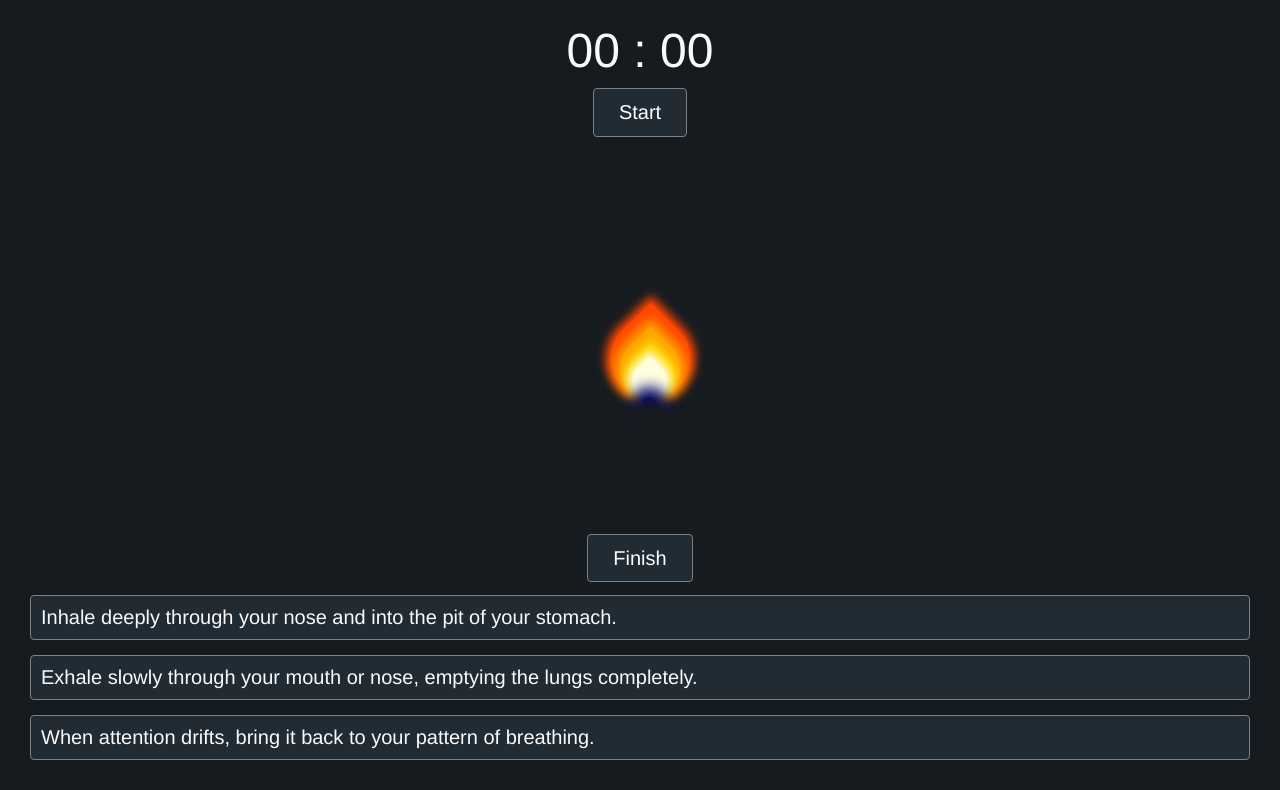
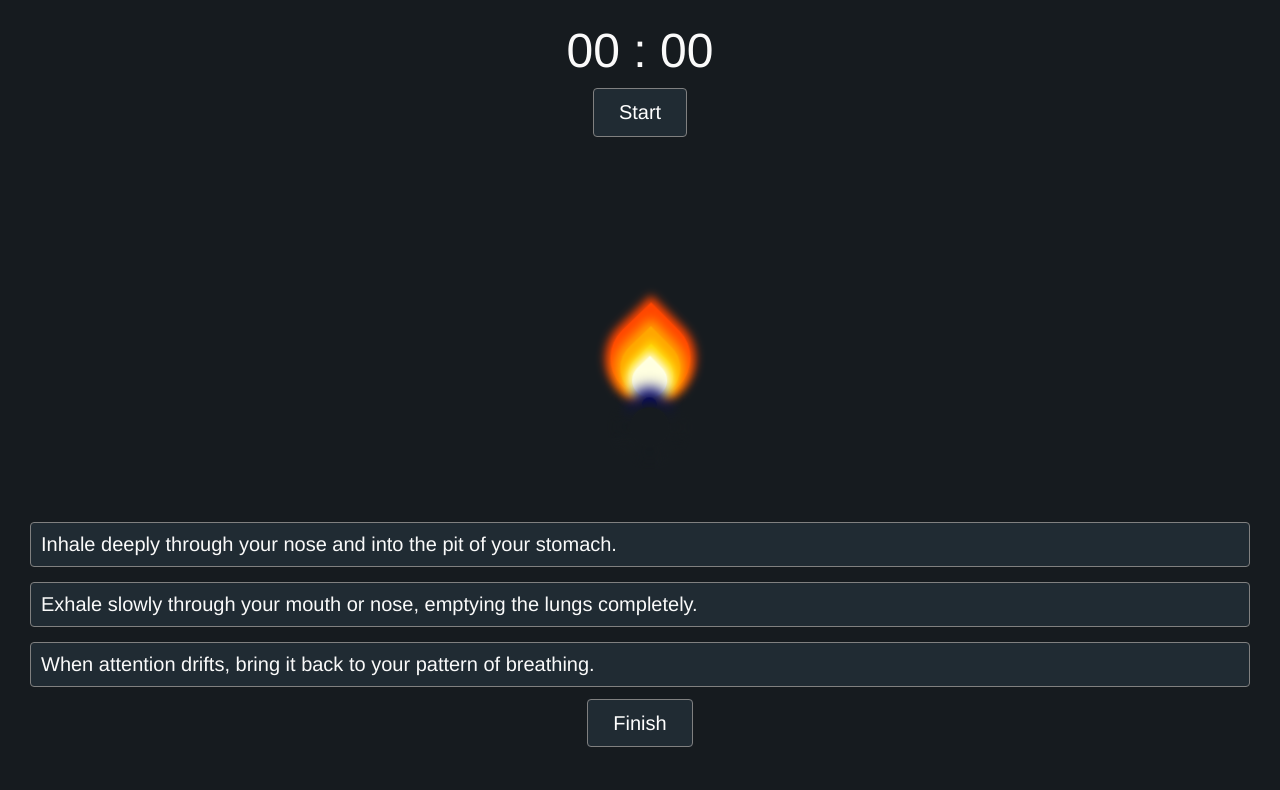
Before and after one commit to ArnoldDonPaul/Doppler, a React (Create React App) app: page /meditate in a window 1280 px wide. Shown: the part 1260-2050 px from the top of the page. After the commit the page ends 2025 px from the top, so only its background shows below. Built offline with nearby package versions, Linux system fonts and the light colour scheme.

Commit message:
added ScrollToTop function and implemented it so new pages start at the top

```diff
--- a/src/App.js
+++ b/src/App.js
@@ -1,5 +1,6 @@
 import React from 'react';
 import { BrowserRouter, Route, Switch } from 'react-router-dom'
+import ScrollToTop from './components/ScrollToTop'
 import "./styles/App.scss";
 import Main from './pages/Main';
 import Circuit from './pages/Circuit';
@@ -9,11 +10,13 @@ function App() {
   return (
     <div className="App">
       <BrowserRouter>
-        <Switch>
-          <Route exact path='/' component={Main} />
-          <Route path='/circuit' component={Circuit} />
-          <Route path='/meditate' component={Meditate} />
-        </Switch>
+        <ScrollToTop>
+          <Switch>
+            <Route exact path='/' component={Main} />
+            <Route path='/circuit' component={Circuit} />
+            <Route path='/meditate' component={Meditate} />
+          </Switch>
+        </ScrollToTop>
       </BrowserRouter>
     </div >
   )
--- a/src/components/Countdown.jsx
+++ b/src/components/Countdown.jsx
@@ -39,7 +39,8 @@ class Countdown extends Component {
 
     startTimer() {
         if (this.timer === 0 && this.state.seconds > 0) {
-            this.timer = setInterval(this.countDown, 1000);
+            this.timer = setInterval(this.countDown, 70);
+            // this.timer = setInterval(this.countDown, 1000);
         }
     }
 
--- /dev/null
+++ b/src/components/ScrollToTop.js
@@ -0,0 +1,17 @@
+import React, { useEffect, Fragment } from 'react';
+import { withRouter } from 'react-router-dom';
+
+function ScrollToTop({ history, children }) {
+    useEffect(() => {
+        const unlisten = history.listen(() => {
+            window.scrollTo(0, 0);
+        });
+        return () => {
+            unlisten();
+        }
+    }, []);
+
+    return <Fragment>{children}</Fragment>;
+}
+
+export default withRouter(ScrollToTop);
--- a/src/components/Tips.jsx
+++ b/src/components/Tips.jsx
@@ -11,9 +11,6 @@ class Tips extends Component {
     render() {
         return (
             <>
-                <div className="buttonBox">
-                    <Link to="/" className="finishButton">Finish</Link>
-                </div>
                 <div className="tips">
                     <p className="tips__text" onClick={() => this.setState({ inhaleExpanded: true })}>Inhale deeply through your nose and into the pit of your stomach.</p>
                     {
@@ -51,6 +48,9 @@ class Tips extends Component {
                             </div>
                         )
                     }
+                    <div className="buttonBox">
+                        <Link to="/" className="finishButton">Finish</Link>
+                    </div>
                 </div>
             </>
         );
--- a/src/styles/Tips.scss
+++ b/src/styles/Tips.scss
@@ -11,15 +11,24 @@
   text-decoration: none;
 }
 
+.finishButton:hover {
+    border: solid 1px white;
+    background-color: black;
+  }
+
+.finishButton:active {
+    background-color: #202b33;
+  }
+
 .buttonBox {
   width: 100%;
   text-align: center;
-  margin-top: 150px;
+  margin-top: 25px;
 }
 
 .tips {
   margin: 0 auto;
-  padding: 25px 30px 30px;
+  padding: 125px 30px 30px;
   height: fit-content;
   width: 100%;
   background-color: #161b1f;
@@ -39,7 +48,8 @@
     margin-bottom: 0;
   }
   &__text:hover {
-    color:lightgrey;
+    background-color: black;
+    border-color: white;
   }
   &__textExpanded {
     color: lightgrey;
```
